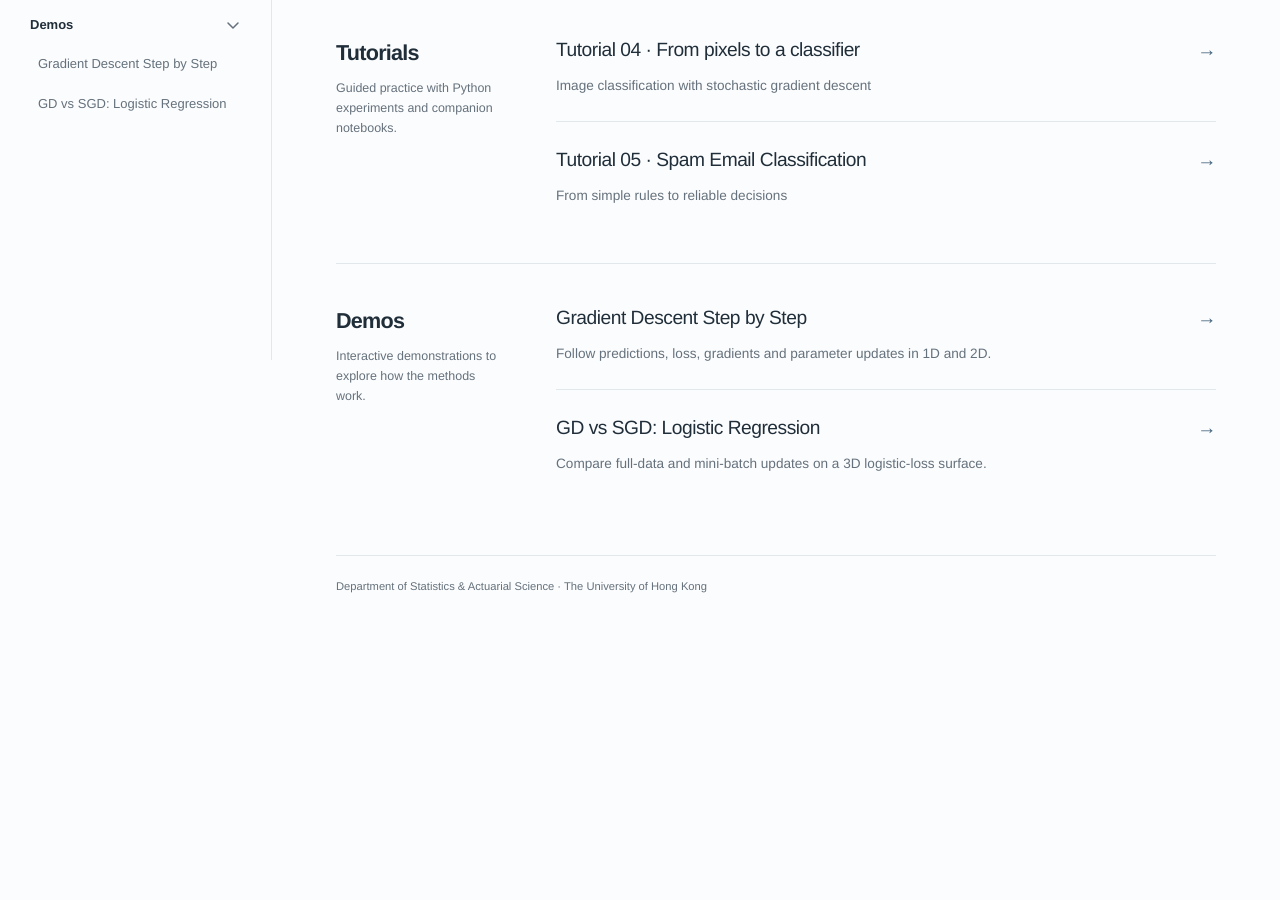
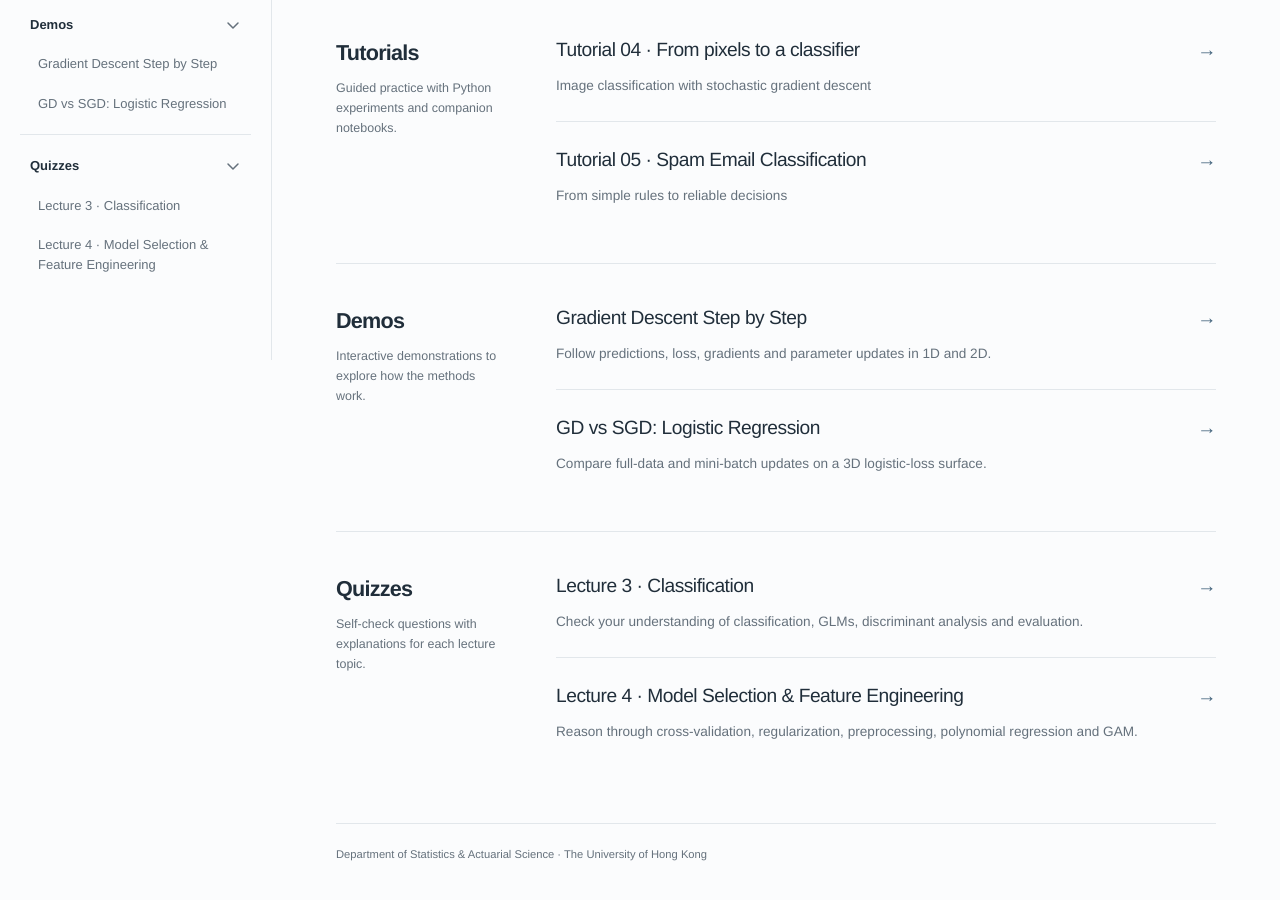
Before and after one commit to yulequan/STAT3612, a Vue app: page / in a window 1280 px wide. Shown: the part 440-1340 px from the top of the page. Before the commit the page ends 1100 px from the top, so only its background shows below. Built offline with nearby package versions, Linux system fonts and the light colour scheme.

Commit message:
feat(course): add Quizzes section

```diff
--- a/src/course.ts
+++ b/src/course.ts
@@ -27,6 +27,23 @@ export const demos: Demo[] = [
     description: 'Compare full-data and mini-batch updates on a 3D logistic-loss surface.',
     href: courseHref('demos/gd-vs-sgd'),
     file: 'gd-vs-sgd-logistic-regression.html',
+  },
+]
+
+export const quizzes: CourseItem[] = [
+  {
+    id: 'lecture-3-classification',
+    title: 'Lecture 3 · Classification',
+    description:
+      'Check your understanding of classification, GLMs, discriminant analysis and evaluation.',
+    href: courseHref('quizzes/lecture-3-classification.html'),
+  },
+  {
+    id: 'lecture-4-model-selection',
+    title: 'Lecture 4 · Model Selection & Feature Engineering',
+    description:
+      'Reason through cross-validation, regularization, preprocessing, polynomial regression and GAM.',
+    href: courseHref('quizzes/lecture-4-model-selection.html'),
   },
 ]
 
@@ -68,6 +85,12 @@ export const courseSections: CourseSection[] = [
     description: 'Interactive demonstrations to explore how the methods work.',
     items: demos,
   },
+  {
+    id: 'quizzes',
+    title: 'Quizzes',
+    description: 'Self-check questions with explanations for each lecture topic.',
+    items: quizzes,
+  },
 ]
 
 export function matchesCourseItem(item: CourseItem, query: string): boolean {
```
